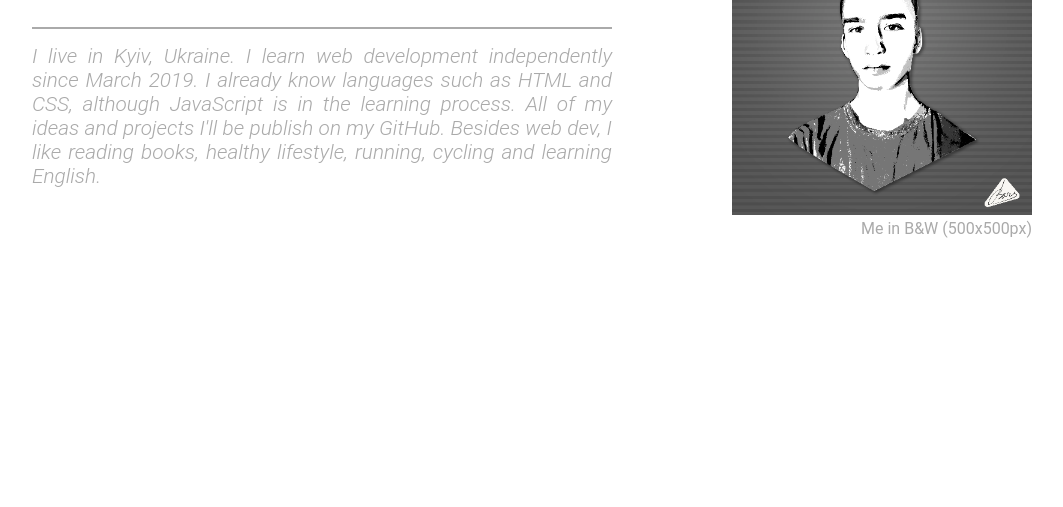
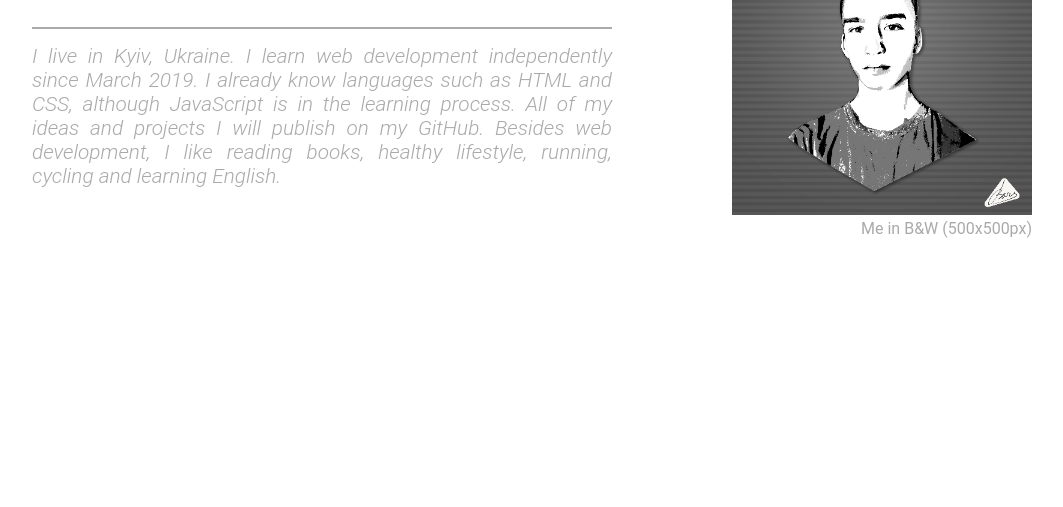
Before and after one commit to Barsukov-m/barsukov-m.github.io, a plain HTML site: page index.html in a window 1280 px wide. Shown: the part 293-800 px from the top of the page, without its empty margins (108-1171 px from the left). Drawn offline with Linux system fonts and the light colour scheme.

Commit message:
Fixed my grammar mistake

```diff
--- a/index.html
+++ b/index.html
@@ -60,7 +60,7 @@
 			<p>I live in Kyiv, Ukraine. I learn web development independently
 			since March 2019. I already know languages such as HTML and
 			CSS, although JavaScript is in the learning process. All of my
-			ideas and projects I'll be publish on my GitHub. Besides web dev,
+			ideas and projects I will publish on my GitHub. Besides web development,
 			I like reading books, healthy lifestyle, running, cycling and
 			learning English.</p>
 		</section>
```
